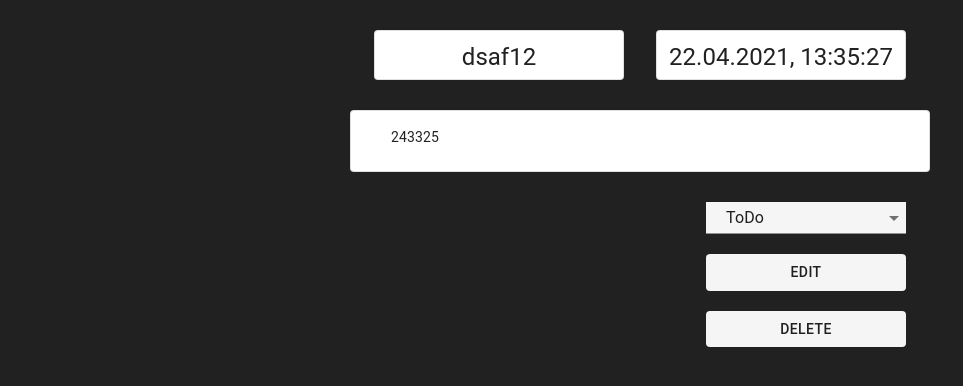
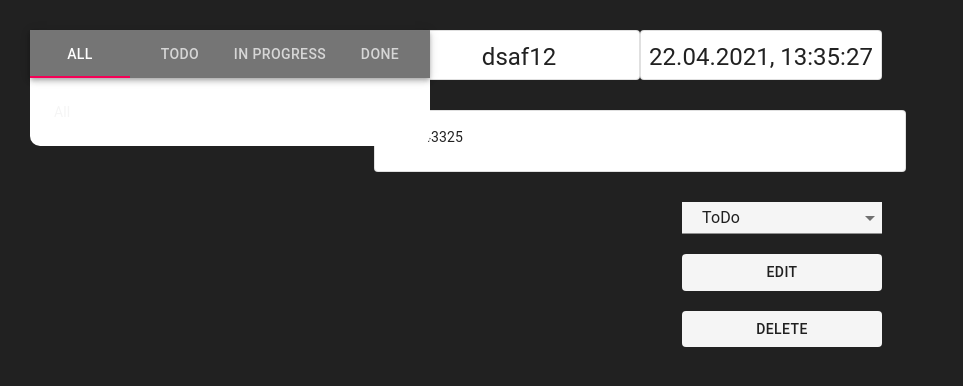
Before and after one commit to PolinaRaguilo/TodoList, a React (Create React App) app: page /todos/G9GN2 in a window 1280 px wide. Shown: the top 386 px of the page, without its empty margins (0-963 px from the left). Built offline with nearby package versions, Linux system fonts and the light colour scheme; data requests are answered from the project's data file.

Commit message:
Added tabs

```diff
--- a/db/db.json
+++ b/db/db.json
@@ -1,12 +1,12 @@
 {
   "items": [
     {
-      "title": "Reading1278l",
-      "description": "1 book23",
+      "title": "Reading1278l6",
+      "description": "1 book23888",
       "id": "Zajnm",
-      "state": "In progress",
+      "state": "ToDo",
       "createdAt": "22.04.2021, 10:43:09",
-      "modifiedAt": "23.04.2021, 11:31:41"
+      "modifiedAt": "23.04.2021, 12:19:33"
     },
     {
       "title": "dsaf12",
@@ -15,6 +15,14 @@
       "state": "ToDo",
       "createdAt": "22.04.2021, 11:41:48",
       "modifiedAt": "22.04.2021, 13:35:27"
+    },
+    {
+      "id": "laRaT",
+      "state": "In progress",
+      "createdAt": "23.04.2021, 13:47:13",
+      "modifiedAt": "23.04.2021, 13:47:13",
+      "title": "sport",
+      "description": "go to the gym"
     }
   ]
 }
--- /dev/null
+++ b/src/components/tabs/Tabs.js
@@ -0,0 +1,83 @@
+import { AppBar, Box, colors, makeStyles, Tab, Tabs } from '@material-ui/core';
+import { useState } from 'react';
+import { DB_URL } from '../../config/constants';
+import useData from '../../hooks/useData';
+
+const useStyles = makeStyles((theme) => ({
+  root: {
+    flexGrow: 1,
+    backgroundColor: theme.palette.background.paper,
+    width: 400,
+    borderRadius: 10,
+    position: 'absolute',
+    top: 30,
+    left: 30,
+  },
+  tabs: {
+    backgroundColor: colors.grey[600],
+  },
+  singleTab: {
+    minWidth: 100,
+    padding: 0,
+  },
+}));
+
+function TabPanel(props) {
+  const { children, value, index, ...other } = props;
+
+  return (
+    <div
+      role="tabpanel"
+      hidden={value !== index}
+      id={`simple-tabpanel-${index}`}
+      aria-labelledby={`simple-tab-${index}`}
+      {...other}
+    >
+      {value === index && <Box p={3}>{children}</Box>}
+    </div>
+  );
+}
+
+const CustomTabs = () => {
+  const classes = useStyles();
+  const [value, setValue] = useState(0);
+
+  const { items } = useData(`${DB_URL}/items`);
+  // eslint-disable-next-line no-unused-vars
+  let forFilter = items;
+
+  console.log(items);
+
+  const handleChange = (event, newValue) => {
+    setValue(newValue);
+  };
+
+  return (
+    <div className={classes.root}>
+      <AppBar position="static">
+        <Tabs value={value} onChange={handleChange} className={classes.tabs}>
+          <Tab label="All" className={classes.singleTab} />
+          <Tab label="ToDo" className={classes.singleTab} />
+          <Tab label="In progress" className={classes.singleTab} />
+          <Tab label="Done" className={classes.singleTab} />
+        </Tabs>
+      </AppBar>
+      <TabPanel value={value} index={0}>
+        All
+      </TabPanel>
+      <TabPanel value={value} index={1}>
+        {/* {forFilter.filter((t) =>
+          t.state === 'ToDo' ? <li>{t.title}</li> : null,
+        )} */}
+      </TabPanel>
+      <TabPanel value={value} index={2}>
+        Item Three
+      </TabPanel>
+      <TabPanel value={value} index={3}>
+        Item four
+      </TabPanel>
+    </div>
+  );
+};
+
+export default CustomTabs;
--- a/src/components/todo-page/Todo-page.js
+++ b/src/components/todo-page/Todo-page.js
@@ -15,6 +15,7 @@ import useData from '../../hooks/useData';
 import DeleteModal from '../delete-modal/Delete-modal';
 import EditForm from '../edit-form/Edit-form';
 import SelectCustom from '../select/Select';
+import CustomTabs from '../tabs/Tabs';
 
 const useStyles = makeStyles({
   content__wrapper: {
@@ -46,6 +47,9 @@ const useStyles = makeStyles({
   select: {
     width: 200,
   },
+  todoPage__wrapper: {
+    display: 'flex',
+  },
 });
 
 const stateValues = [
@@ -63,9 +67,6 @@ const TodoPage = () => {
 
   const [openDelete, setOpenDelete] = useState(false);
   const { handleEdit, isEdit, onCloseEdit, editData } = useEdit();
-
-  const [stateSelect, setState] = useState(currentTodo.state);
-  console.log(currentTodo.state);
 
   const onOpenHandlerDelete = () => {
     setOpenDelete(true);
@@ -88,15 +89,16 @@ const TodoPage = () => {
   };
 
   const onStateUpdate = async (newState) => {
-    await axios.put(`${DB_URL}/items/${currentTodo.id}`, {
+    const newData = {
       ...currentTodo,
       state: newState,
-    });
+    };
+    await axios.put(`${DB_URL}/items/${currentTodo.id}`, newData);
+    setItems(newData);
   };
 
   const onStateHandler = (newState) => {
     onStateUpdate(newState);
-    setState();
   };
 
   if (isLoading) {
@@ -108,7 +110,8 @@ const TodoPage = () => {
   }
 
   return (
-    <>
+    <Container className={classes.todoPage__wrapper}>
+      <CustomTabs />
       <Container className={classes.content__wrapper}>
         <Container className={classes.titles__wrapper}>
           <Card variant="outlined" className={classes.card__little}>
@@ -136,7 +139,7 @@ const TodoPage = () => {
           <SelectCustom
             className={classes.select}
             values={stateValues}
-            stateValue={stateSelect}
+            stateValue={currentTodo.state}
             setStateValue={onStateHandler}
           />
 
@@ -166,7 +169,7 @@ const TodoPage = () => {
           handleEdit={handleEditItems}
         />
       )}
-    </>
+    </Container>
   );
 };
 
```
